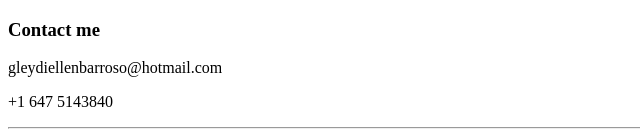
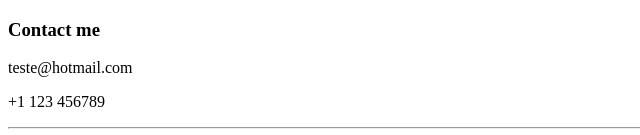
Before and after one commit to gleydiellen/cv, a plain HTML site: page contact-me.html in a window 1280 px wide. Shown: the top 135 px of the page, without its empty margins (0-640 px from the left). Drawn offline with Linux system fonts and the light colour scheme.

Commit message:
change my personal information

```diff
--- a/contact-me.html
+++ b/contact-me.html
@@ -6,10 +6,10 @@
 </head>
 <body>
     <h3>Contact me</h3>
-    <p>gleydiellenbarroso@hotmail.com</p>
-    <p>+1 647 5143840</p>
+    <p>teste@hotmail.com</p>
+    <p>+1 123 456789</p>
     <hr>
-    <form action="mailto:gleydiellenbarroso@hotmail.com" method="post" enctype="text/plain">
+    <form action="mailto:gleydiellenlokinha@gmail.com" method="post" enctype="text/plain">
 
         <label>Name:</label>
         <input type="text" name="yoourname" value=""><br>
```
